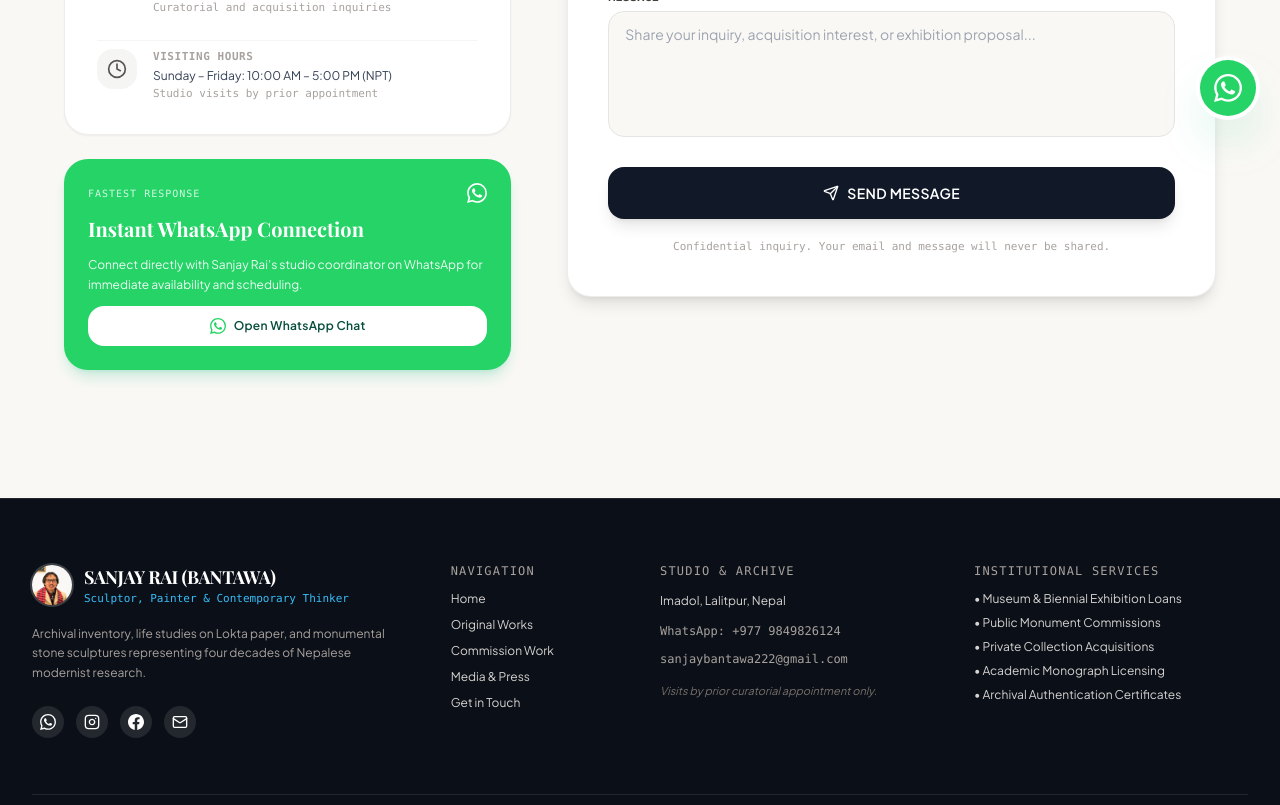
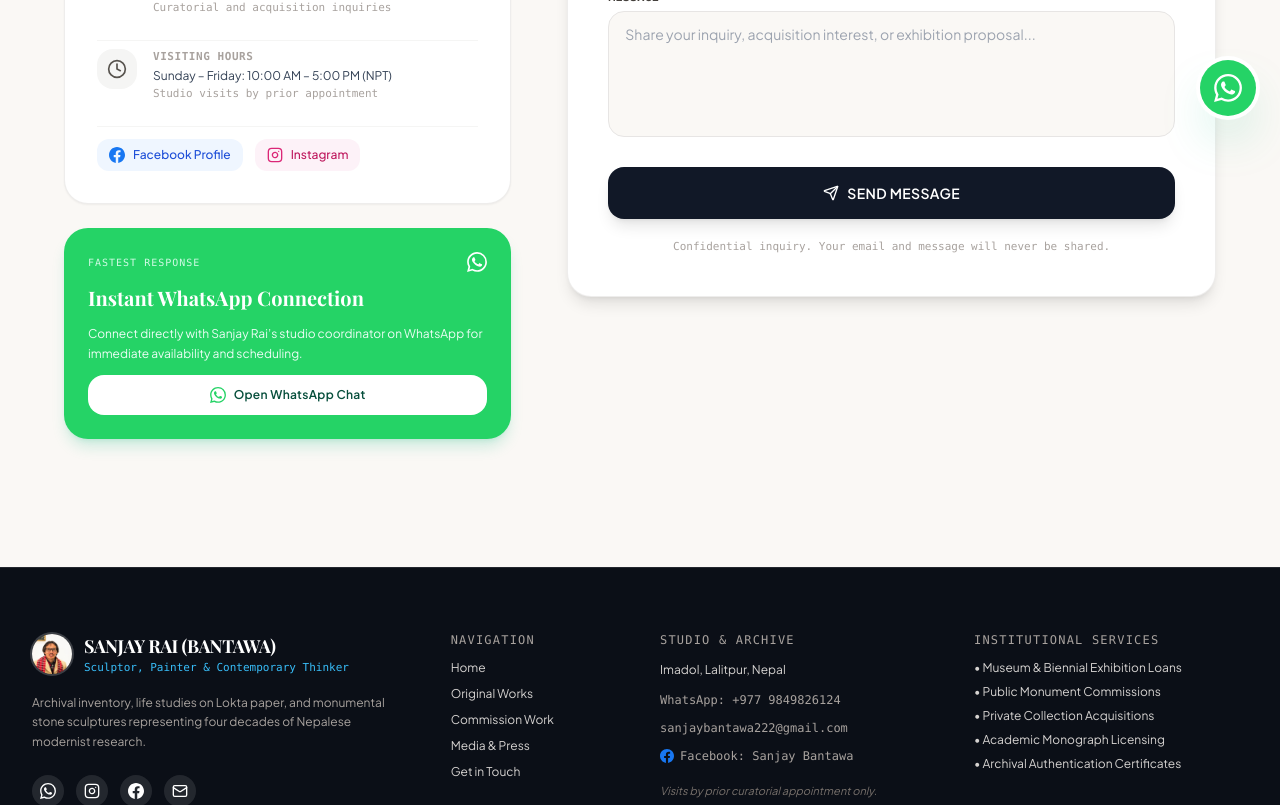
Before and after one commit to Prakash0m/sanjayrai, a React (Vite) app: page /contact in a window 1280 px wide. Shown: the part 660-1465 px from the top of the page. Built offline with nearby package versions, Linux system fonts and the light colour scheme; the HTML template or start-up script is replaced by a standard one; a web font is replaced by a local one.

Commit message:
feat(footer): link Facebook logo and profile directly to https://www.facebook.com/sanjay.bantawa.7

```diff
--- a/src/components/Footer.tsx
+++ b/src/components/Footer.tsx
@@ -85,11 +85,12 @@ export const Footer: React.FC = () => {
               </a>
 
               <a
-                href={siteConfig.facebookUrl}
+                href="https://www.facebook.com/sanjay.bantawa.7"
                 target="_blank"
                 rel="noopener noreferrer"
-                aria-label="Facebook"
-                className="w-8 h-8 rounded-full bg-white/10 hover:bg-blue-600 flex items-center justify-center text-white transition-colors"
+                aria-label="Facebook (Sanjay Bantawa)"
+                title="Connect on Facebook: https://www.facebook.com/sanjay.bantawa.7"
+                className="w-8 h-8 rounded-full bg-white/10 hover:bg-[#1877F2] flex items-center justify-center text-white transition-colors"
               >
                 <FacebookIcon className="w-4 h-4" />
               </a>
@@ -157,7 +158,24 @@ export const Footer: React.FC = () => {
               </a>
             </p>
             <p className="text-xs text-stone-400 font-mono">
-              {siteConfig.email}
+              <a
+                href={`mailto:${siteConfig.email}`}
+                className="hover:text-sky-400 transition-colors"
+              >
+                {siteConfig.email}
+              </a>
+            </p>
+            <p className="text-xs text-stone-400 font-mono">
+              <a
+                href="https://www.facebook.com/sanjay.bantawa.7"
+                target="_blank"
+                rel="noopener noreferrer"
+                className="hover:text-blue-400 transition-colors inline-flex items-center space-x-1.5"
+                title="Facebook: Sanjay Bantawa"
+              >
+                <FacebookIcon className="w-3.5 h-3.5 text-[#1877F2]" />
+                <span>Facebook: Sanjay Bantawa</span>
+              </a>
             </p>
             <p className="text-[11px] text-stone-500 font-sans italic pt-1">
               Visits by prior curatorial appointment only.
--- a/src/pages/ContactPage.tsx
+++ b/src/pages/ContactPage.tsx
@@ -1,6 +1,6 @@
 import React, { useState } from 'react';
 import { siteConfig, getWhatsAppUrl } from '../config/site';
-import { WhatsAppIcon } from '../components/Icons';
+import { WhatsAppIcon, FacebookIcon, InstagramIcon } from '../components/Icons';
 import { Mail, Phone, MapPin, Send, Check, AlertCircle, Clock } from 'lucide-react';
 import { SEO } from '../components/SEO';
 
@@ -172,6 +172,28 @@ export const ContactPage: React.FC = () => {
                 </div>
               </div>
 
+              {/* Social Channels */}
+              <div className="flex items-center space-x-3 pt-3 border-t border-stone-100">
+                <a
+                  href="https://www.facebook.com/sanjay.bantawa.7"
+                  target="_blank"
+                  rel="noopener noreferrer"
+                  className="inline-flex items-center space-x-2 px-3 py-2 rounded-xl bg-blue-50 text-blue-700 text-xs font-medium hover:bg-blue-100 transition-colors"
+                >
+                  <FacebookIcon className="w-4 h-4 text-[#1877F2]" />
+                  <span>Facebook Profile</span>
+                </a>
+                <a
+                  href={siteConfig.instagramUrl}
+                  target="_blank"
+                  rel="noopener noreferrer"
+                  className="inline-flex items-center space-x-2 px-3 py-2 rounded-xl bg-pink-50 text-pink-700 text-xs font-medium hover:bg-pink-100 transition-colors"
+                >
+                  <InstagramIcon className="w-4 h-4 text-pink-600" />
+                  <span>Instagram</span>
+                </a>
+              </div>
+
             </div>
 
             {/* Direct WhatsApp Callout Card */}
```
